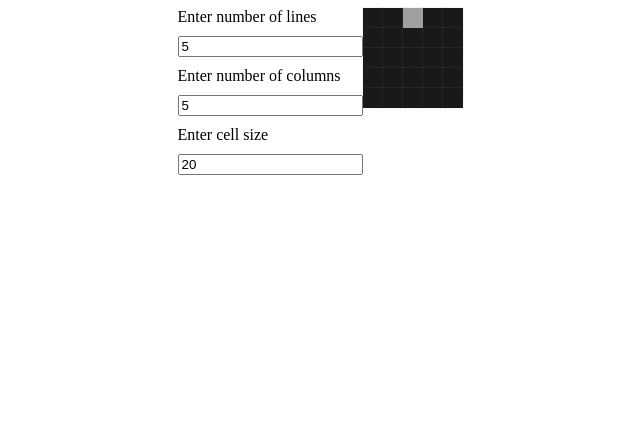
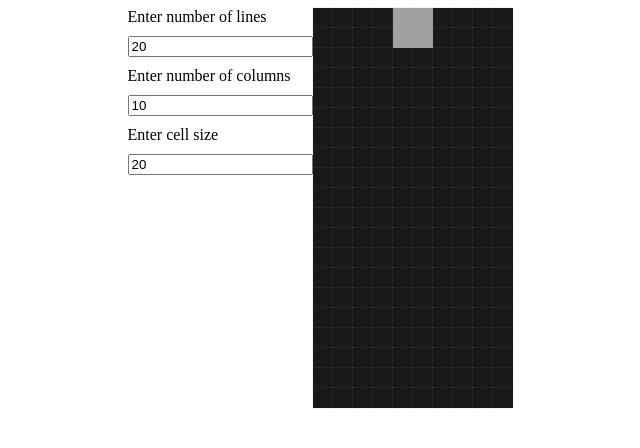
Before and after one commit to kolike/tetris-2023, a Next.js app: page / in a window 1280 px wide. Shown: the top 448 px of the page, without its empty margins (320-960 px from the left). Built offline with nearby package versions, Linux system fonts and the light colour scheme.

Commit message:
add coub tetramino logic

```diff
--- a/app/components/Field.tsx
+++ b/app/components/Field.tsx
@@ -18,11 +18,18 @@ const FieldSpace = styled.div<{
   flex-wrap: wrap;
 `;
 
+function getRandomNumberFromZeroToSix() {
+  // const rnd = Math.floor(Math.random() * 7);
+  const rnd = 0;
+  return rnd;
+}
+
 function createCellsState(
   linesCount: number,
   columnsCount: number,
+  a?: number,
   x?: number,
-  y?: number,
+  y?: number
 ) {
   const result: boolean[][] = [];
   for (let i = 0; i < linesCount; i++) {
@@ -31,15 +38,25 @@ function createCellsState(
       result[i][j] = false;
     }
   }
-
-  if (x !== undefined && y !== undefined) {
+  if (a !== undefined && x !== undefined && y !== undefined) {
+    switch (a) {
+      //задел на будущие тетрамино
+      case 0:
         result[y][x] = true;
+        result[y][x + 1] = true;
+        result[y + 1][x] = true;
+        result[y + 1][x + 1] = true;
+        break;
+      default:
+        console.log("ERROR");
+        break;
+    }
   }
 
   return result;
 }
 
-    function createEmptyLine(lineSize:number) {
+function createEmptyLine(lineSize: number) {
   const arr = [];
   for (let i = 0; i < lineSize; i++) {
     arr[i] = false;
@@ -47,9 +64,14 @@ function createCellsState(
   return arr;
 }
 
-  function mergeCellsStates(a: boolean[][], b: boolean[][], linesCount:number, columnsCount:number) {
+function mergeCellsStates(
+  a: boolean[][],
+  b: boolean[][],
+  linesCount: number,
+  columnsCount: number
+) {
   let result: boolean[][] = [[]];
-    if (a.length === linesCount  && b.length === linesCount) {
+  if (a.length === linesCount && b.length === linesCount) {
     for (let i = 0; i < linesCount; i++) {
       result[i] = new Array();
       for (let j = 0; j < columnsCount; j++) {
@@ -68,8 +90,9 @@ const Field = () => {
   const [cellsState, setСellsState] = useState<boolean[][]>([]);
   const [activeCellCoords, setActiveCellCoords] = useState({
     y: 0,
-    x: 0,
+    x: Math.floor(columnsCount / 2) - 1,
   });
+  const randomIndexTetramino = getRandomNumberFromZeroToSix();
 
   // Инициаизация начального состояния
   useEffect(() => {
@@ -77,12 +100,13 @@ const Field = () => {
       createCellsState(
         linesCount,
         columnsCount,
-        Math.floor(columnsCount / 2),
-        0,
+        randomIndexTetramino,
+        activeCellCoords.x,
+        activeCellCoords.y
       )
     );
     setСellsState(createCellsState(linesCount, columnsCount));
-    setActiveCellCoords({ x: Math.floor(columnsCount / 2), y: 0 });
+    setActiveCellCoords({ x: Math.floor(columnsCount / 2) - 1, y: 0 });
   }, [linesCount, columnsCount]);
 
   // Обработка пользовательского ввода
@@ -100,40 +124,63 @@ useEffect(() => {
         case "ArrowRight":
           newX++;
           break;
-        default: return;
-    }
-
-    if (cellsState[newY][newX]) {
+        default:
           return;
       }
 
-    if (newY == linesCount - 1 || cellsState[newY + 1][newX]) {
+      switch (randomIndexTetramino) {
+        //задел на обработку будущих тетрамино
+        case 0:
+          if (
+            cellsState[newY][newX] ||
+            cellsState[newY][newX + 1] ||
+            cellsState[newY + 1][newX] ||
+            cellsState[newY + 1][newX + 1]
+          ) {
+            return;
+          }
+
+          if (newY == linesCount - 2 || cellsState[newY + 2][newX]) {
             setActiveCellsState(
-        createCellsState(
-          linesCount,
-          columnsCount,
-          Math.floor(columnsCount / 2),
-          0,
-        )
+              createCellsState(linesCount, columnsCount, randomIndexTetramino)
             );
             setСellsState((prev) => {
               const arr = [...prev];
               arr[newY][newX] = true;
+              arr[newY + 1][newX] = true;
+              arr[newY][newX + 1] = true;
+              arr[newY + 1][newX + 1] = true;
               return arr;
             });
-      setActiveCellCoords({ x: Math.floor(columnsCount / 2), y: 0 });
+            setActiveCellCoords({ x: Math.floor(columnsCount / 2) - 1, y: 0 });
             return;
           }
 
-    if (newY >= 0 && newY < linesCount && newX >= 0 && newX < columnsCount) {
+          if (
+            newY >= 0 &&
+            newY + 1 < linesCount &&
+            newX >= 0 &&
+            newX + 1 < columnsCount
+          ) {
             setActiveCellsState((prev) => {
               const arr = [...prev];
               arr[activeCellCoords.y][activeCellCoords.x] = false;
+              arr[activeCellCoords.y][activeCellCoords.x + 1] = false;
+              arr[activeCellCoords.y + 1][activeCellCoords.x] = false;
+              arr[activeCellCoords.y + 1][activeCellCoords.x + 1] = false;
               arr[newY][newX] = true;
+              arr[newY + 1][newX] = true;
+              arr[newY][newX + 1] = true;
+              arr[newY + 1][newX + 1] = true;
               return arr;
             });
             setActiveCellCoords({ x: newX, y: newY });
             return;
+          }
+          break;
+
+        default:
+          break;
       }
     }
 
@@ -142,7 +189,13 @@ useEffect(() => {
     return () => {
       document.removeEventListener("keydown", onKeydown);
     };
-  }, [activeCellsState, cellsState, activeCellCoords, linesCount, columnsCount ]);
+  }, [
+    activeCellsState,
+    cellsState,
+    activeCellCoords,
+    linesCount,
+    columnsCount,
+  ]);
 
   // Удаление заполненной строки
   useEffect(() => {
@@ -150,10 +203,7 @@ useEffect(() => {
 
     if (cellsState.length >= linesCount) {
       for (let i = 0; i < linesCount; i++) {
-        if (
-          !cellsState[i].includes(false) &&
-          !cellsState[newY + 1][i]
-        ) {
+        if (!cellsState[i].includes(false) && !cellsState[newY + 1][i]) {
           setСellsState((prev) => {
             const arr = [...prev];
             arr.splice(i, 1);
@@ -166,15 +216,20 @@ useEffect(() => {
     }
   }, [cellsState]);
 
-    console.log("activeCellCoords: ", activeCellCoords);
-    console.log("activeCellsState: ", activeCellsState);
-    console.log("cellsState: ", cellsState);
+  // console.log("activeCellCoords: ", activeCellCoords);
+  // console.log("activeCellsState: ", activeCellsState);
+  // console.log("cellsState: ", cellsState);
 
   return (
     <FieldSpace
       $height={cellSize * linesCount}
       $width={cellSize * columnsCount}>
-      {mergeCellsStates(activeCellsState, cellsState, linesCount, columnsCount).map((row, i) => {
+      {mergeCellsStates(
+        activeCellsState,
+        cellsState,
+        linesCount,
+        columnsCount
+      ).map((row, i) => {
         return row.map((isFilled, j) => {
           return <Cell key={`${i}-${j}`} size={cellSize} isFilled={isFilled} />;
         });
--- a/app/providers/FieldSettingsProvider.tsx
+++ b/app/providers/FieldSettingsProvider.tsx
@@ -34,8 +34,8 @@ const fieldSettingsContext = createContext<SettingsContext>({
 export const FieldSettingsProvider = ({ children }: Props) => {
   const [fieldSettings, setFieldSettings] = useState<Settings>({
     cellSize: 20,
-    linesCount: 5,
-    columnsCount: 5,
+    linesCount: 20,
+    columnsCount: 10,
   });
 
   return (
```
Lines whose indentation alone changed are shown as unchanged.
